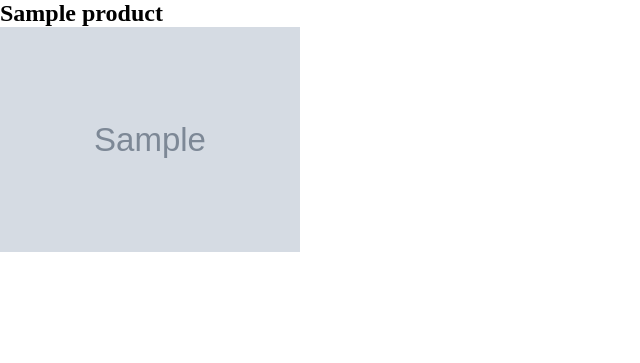
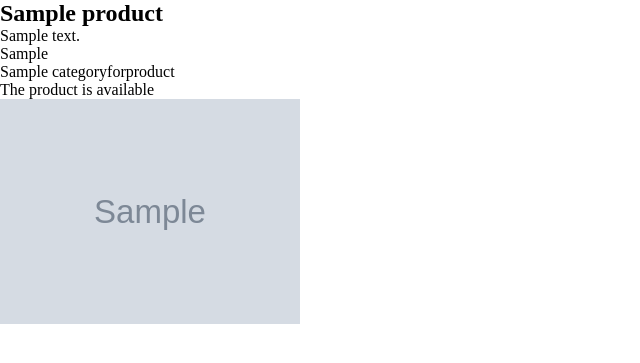
Before and after one commit to alirahmnicode/e-commerce-, a Django app: a page that uses product/templates/product/detail.html in a window 1280 px wide. Shown: the top 363 px of the page, without its empty margins (0-640 px from the left). Run offline with Django 4.2, Linux system fonts and the light colour scheme; tables that the repository leaves empty hold one stand-in row (values such as "Sample post"); grey boxes marked "Sample" are stand-in pictures.

Commit message:
update models and templates

```diff
--- a/product/admin.py
+++ b/product/admin.py
@@ -1,7 +1,8 @@
 from django.contrib import admin
-from .models import Product , CategoryForOptions , Option
+from .models import Product , CategoryForOptions , Option , CategoryForProduct
 
 
 admin.site.register(Product)
 admin.site.register(CategoryForOptions)
 admin.site.register(Option)
+admin.site.register(CategoryForProduct)
--- a/product/models.py
+++ b/product/models.py
@@ -5,7 +5,8 @@ class Product(models.Model):
     name = models.CharField(max_length=200)
     description = models.TextField()
     image = models.ImageField(upload_to="product")
-    options = models.ManyToManyField("Option", related_name='option' ,blank=True)
+    options = models.ManyToManyField("Option", related_name="options", blank=True)
+    category = models.ManyToManyField("CategoryForProduct", related_name="categores", blank=True)
     available = models.BooleanField(default=True)
     slug = models.SlugField(null=True)
     create = models.DateTimeField(auto_now_add=True)
@@ -17,13 +18,23 @@ class Product(models.Model):
 
 class Option(models.Model):
     opt = models.CharField(max_length=200)
-    category = models.ForeignKey("CategoryForOptions",on_delete=models.CASCADE , null=True)
+    category = models.ForeignKey(
+        "CategoryForOptions", on_delete=models.CASCADE, null=True
+    )
 
     def __str__(self):
         return self.opt
+
 
 class CategoryForOptions(models.Model):
     name = models.CharField(max_length=200)
 
     def __str__(self):
         return self.name
+
+
+class CategoryForProduct(models.Model):
+    name = models.CharField(max_length=200)
+
+    def __str__(self):
+        return self.name
--- a/product/templates/product/detail.html
+++ b/product/templates/product/detail.html
@@ -8,6 +8,29 @@
 <div class="detail-product">
     <div class="product">
         <h2>{{product.name}}</h2>
+        <p>{{product.description}}</p>
+        <!-- options -->
+
+        <div class="options">
+            {% for options in product.options.all %}
+            <div><span>{{options.opt}}</span></div>
+            {% endfor %}
+        </div>
+
+        <!-- categories -->
+        <div class="categories">
+            {% for category in product.category.all %}
+            <div><span>{{category.name}}</span></div>
+            {% endfor %}
+        </div>
+
+        <!-- check if product avalble -->
+        {% if product.available %}
+        <p>The product is available </p>
+        {% else %}
+        <p>The product is not available </p>
+        {% endif %}
+
         <img src="{{product.image.url}}" alt="">
     </div>
 </div>
```
Also changed, not shown: product/migrations/0004_remove_option_category_option_category_and_more.py (added), product/migrations/0005_alter_option_category.py (added), product/migrations/0006_remove_option_category_option_category.py (added), product/migrations/0007_categoryforproduct_product_category.py (added).
